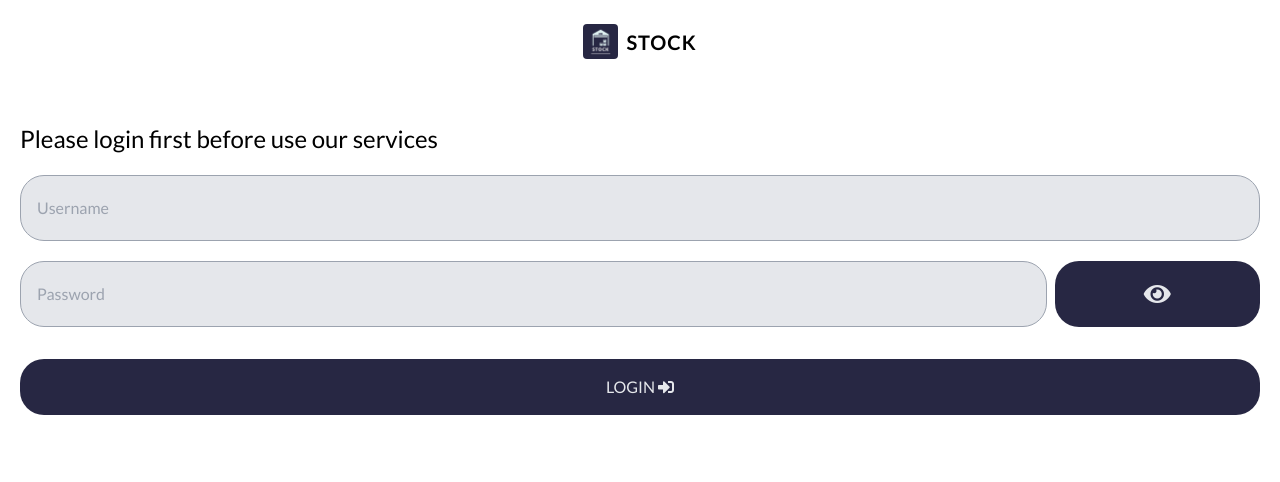
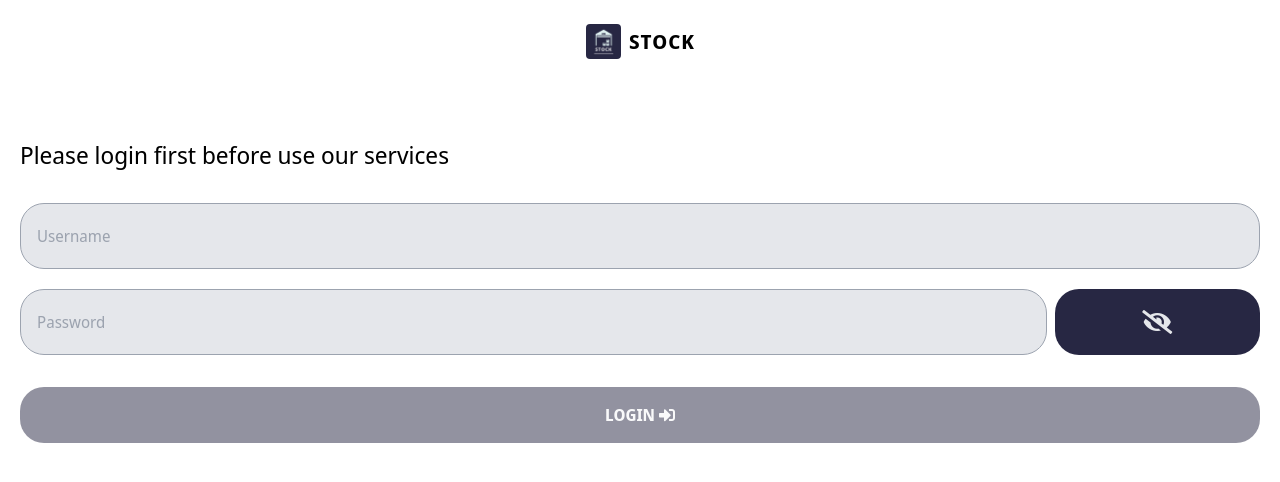
Before and after one commit to or-abdillh/stock-app, a Vue app: page /login in a window 1280 px wide. Shown: the top 482 px of the page. Built offline with nearby package versions, Linux system fonts and the light colour scheme.

Commit message:
Create style and funcionality Login view component

```diff
--- /dev/null
+++ b/src/style/animation.css
@@ -0,0 +1,13 @@
+@keyframes show-slide {
+   from {
+      transform: scale(.85) translateX(-40%);
+      opacity: .85;
+   } to {
+      transform: scale(1) translateX(0);
+      opacity: 1;
+   }
+}
+
+.show-slide {
+   animation: show-slide .45s forwards;
+}
--- a/src/style/components/form.css
+++ b/src/style/components/form.css
@@ -1,11 +1,4 @@
-/* Import variabel */
-@import "../var.css";
-
 /* ALL FORM INPUT STYLE */
-
-.form-wrapper {
-   @apply mt-5;
-}
 
 /* input with actions on one section */
 .form-wrapper .form-group {
@@ -18,7 +11,6 @@
 
 .form-wrapper .form-group .btn-item {
    @apply w-2/12 rounded-3xl flex justify-center items-center text-2xl text-gray-200;
-   background: var(--prussian-blue);
 }
 
 /* All input type text must fully container */
@@ -33,6 +25,13 @@
 
 /* Button main action on form wrapper */
 .form-wrapper .btn-form button {
-   @apply w-full py-4 rounded-3xl text-gray-200;
-   background: var(--prussian-blue);
+   @apply w-full text-center duration-300 py-4 rounded-3xl font-semibold text-gray-100;
 }
+
+.form-wrapper .btn-form button:active {
+   letter-spacing: 1.5px;
+}
+
+.form-wrapper .btn-form button:disabled {
+   opacity: .5;
+}
--- a/src/style/reset.css
+++ b/src/style/reset.css
@@ -1,6 +1,5 @@
-/* Google Font Lato */
-@import url('https://fonts.googleapis.com/css2?family=Lato:wght@300;400;700;900&display=swap');
-
+/* Google Font Noto Sans Display */
+@import url('https://fonts.googleapis.com/css2?family=Noto+Sans+Display:wght@100;200;300;400;500;600;700&display=swap');
 /* MASTER RESET */
 * {
    margin: 0;
@@ -8,8 +7,9 @@
    outline: 0;
    box-sizing: border-box;
    font-size: 100%;
-   font-family: "Lato", Sans-Serif;
+   font-family: "Noto Sans Display", Sans-Serif;
    font-weight: inherit;
+   user-select: none;
 }
 
 *::after, *::before {
--- a/src/style/var.css
+++ b/src/style/var.css
@@ -5,3 +5,8 @@
    --pale-blue: #BAE8E8;
    --celuican: #2D698D;
 }
+
+/* Class for use color */
+.bg-prussian-blue {
+   background: var(--prussian-blue);
+}
--- a/src/style/views/login-view.css
+++ b/src/style/views/login-view.css
@@ -14,5 +14,5 @@
 }
 
 .login .wellcome-wrapper {
-   @apply mt-16 w-4/5 font-medium text-2xl;
+   @apply mt-20 mb-8 w-4/5 font-medium text-2xl;
 }
--- a/src/views/Login.vue
+++ b/src/views/Login.vue
@@ -1,26 +1,26 @@
 <template>
    <section class="s-container login">
       <div class="logo-wrapper">
-         <img src="/icons/icon-144x144.png" alt="logo-stock-app" width="35" />
-         <strong>STOCK</strong>
+         <img class="show-slide" src="/icons/icon-144x144.png" alt="logo-stock-app" width="35" />
+         <strong class="show-slide">STOCK</strong>
       </div>
 
-      <div class="wellcome-wrapper">
+      <div class="wellcome-wrapper show-slide">
          <p>Please login first before use our services</p>
       </div>
 
       <div class="form-wrapper">
-         <div class="form-input mb-5">
-            <input type="text" placeholder="Username" />
+         <div class="form-input mb-5 show-slide">
+            <input v-model="formLogin.username" type="text" placeholder="Username" />
          </div>
-         <div class="form-group mb-8">
-            <input type="password" placeholder="Password"/>
-            <span class="btn-item">
-               <i class="fa fa-eye"></i>
+         <div class="form-group mb-8 show-slide">
+            <input v-model="formLogin.password" :type="isShowPassword ? 'text' : 'password'" placeholder="Password"/>
+            <span @click="isShowPassword = !isShowPassword" class="btn-item bg-prussian-blue">
+               <i :class="isShowPassword ? 'fa-eye' : 'fa-eye-slash'" class="fa"></i>
             </span>
          </div>
-         <div class="btn-form">
-            <button type="button mr-2">
+         <div class="btn-form show-slide">
+            <button class="bg-prussian-blue" type="button" :disabled="!isFormLoginValid">
                LOGIN
                <i class="fas fa-sign-in-alt"></i>
             </button>
@@ -31,7 +31,20 @@
 
 <script setup >
 
+   import { ref, reactive, computed } from 'vue'
 
+   const isShowPassword = ref(false)
+
+   const formLogin = reactive({
+      username: '',
+      password: ''
+   })
+
+   const isFormLoginValid = computed(() => {
+      let self = formLogin
+      if ( self.username === '' || self.password === '' ) return false
+      else return true
+   })
 
 </script>
 
@@ -40,6 +53,7 @@
    @import "../style/views/login-view.css";
    @import "../style/components/container.css";
    @import "../style/components/form.css";
-   @import "../style/components/heading.css";
+   @import "../style/animation.css";
+   @import "../style/var.css";
 
 </style>
--- a/tailwind.config.js
+++ b/tailwind.config.js
@@ -6,6 +6,11 @@ module.exports = {
     './src/**/*.jsx'
   ],
   theme: {},
-  variants: {},
+  variants: {
+     extend: {
+      backgroundColor: ['active'],
+      opacity: ['active']
+    }
+  },
   plugins: [],
 }
```
